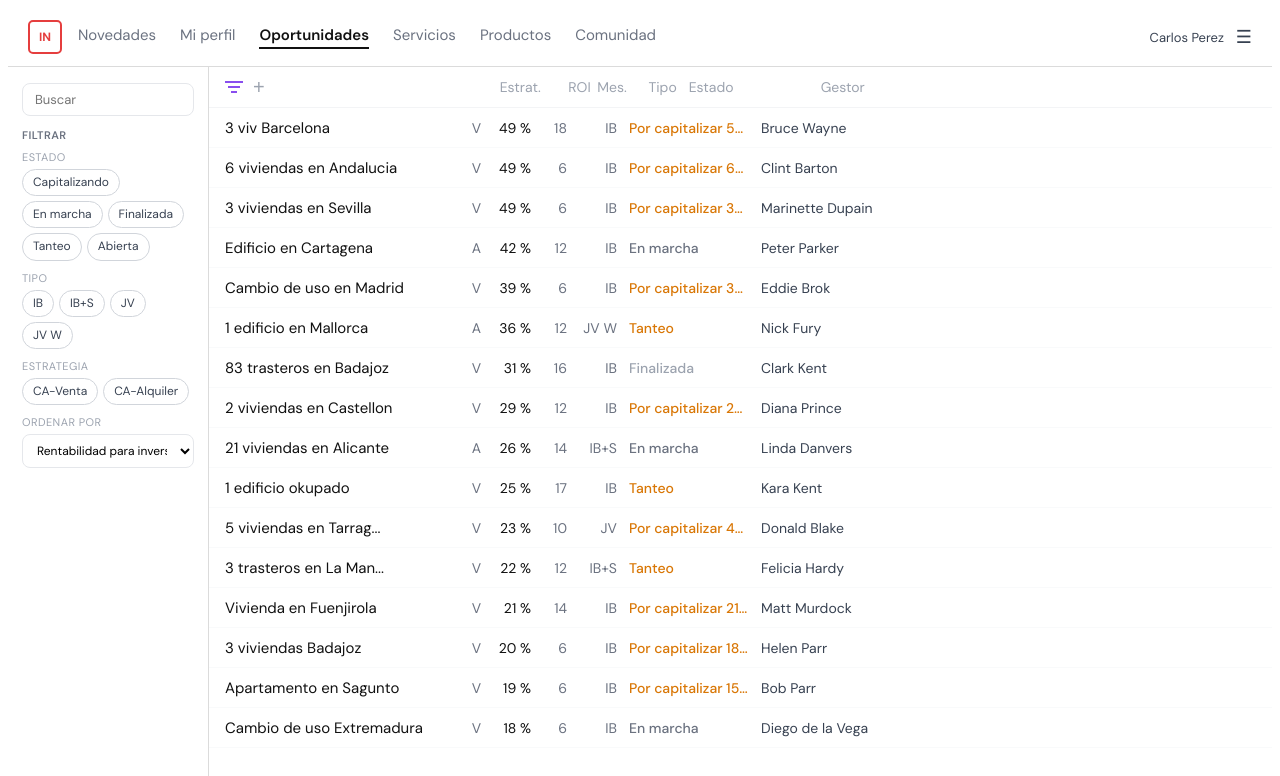
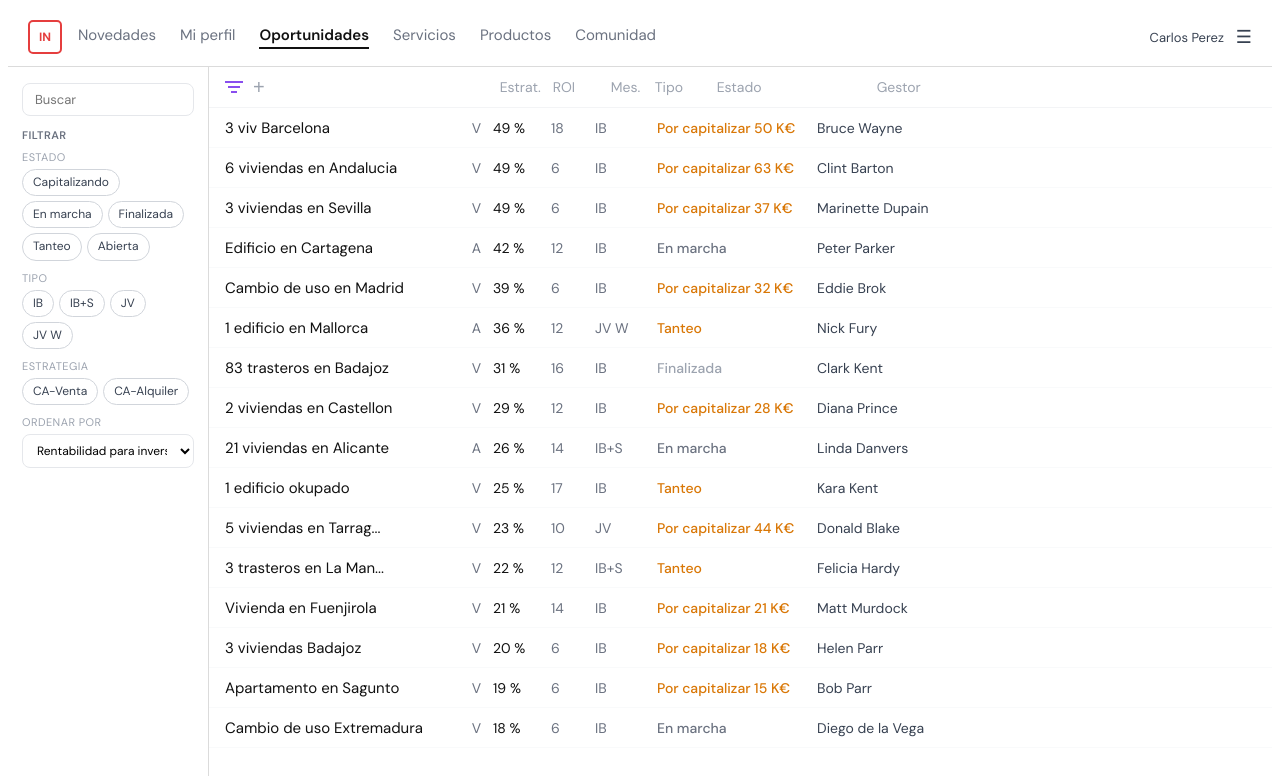
Before and after one commit to carlosperez-glitch/in-oportunidades, a React (Vite) app: page / in a window 1280 px wide. Shown: the top 776 px of the page. Built offline with nearby package versions, Linux system fonts and the light colour scheme.

Commit message:
style: alineación cabeceras/filas, estado ancho fijo 148px sin ellipsis

```diff
--- a/src/components/Lista.jsx
+++ b/src/components/Lista.jsx
@@ -46,10 +46,10 @@ export default function Lista({ filtradas, selected, setSelected, isDesktop, tot
         {/* Cabeceras */}
         <div style={{ display: "flex", alignItems: "center", fontSize: 14, color: "#9ca3af" }}>
           <span style={{ width: 46, textAlign: "right" }}>Estrat.</span>
-          <span style={{ width: 50, textAlign: "right" }}>ROI</span>
-          <span style={{ width: 36, textAlign: "right" }}>Mes.</span>
-          <span style={{ width: 50, textAlign: "right" }}>Tipo</span>
-          {isDesktop && <span style={{ width: 120, paddingLeft: 12 }}>Estado</span>}
+          <span style={{ width: 50, paddingLeft: 12, textAlign: "left" }}>ROI</span>
+          <span style={{ width: 36, paddingLeft: 8, textAlign: "left" }}>Mes.</span>
+          <span style={{ width: 50, paddingLeft: 8, textAlign: "left" }}>Tipo</span>
+          {isDesktop && <span style={{ width: 148, paddingLeft: 12, textAlign: "left" }}>Estado</span>}
           {isDesktop && <span style={{ width: 170, paddingLeft: 12 }}>Gestor</span>}
         </div>
       </div>
@@ -78,11 +78,11 @@ export default function Lista({ filtradas, selected, setSelected, isDesktop, tot
             </div>
             <div style={{ display: "flex", alignItems: "center", flexShrink: 0 }}>
               <span style={{ width: 46, textAlign: "right", fontSize: 14, color: "#6b7280" }}>{op.estrategia}</span>
-              <span style={{ width: 50, textAlign: "right", fontSize: 14, fontWeight: 400, color: "#111" }}>{op.roi} %</span>
-              <span style={{ width: 36, textAlign: "right", fontSize: 14, color: "#6b7280" }}>{op.meses}</span>
-              <span style={{ width: 50, textAlign: "right", fontSize: 14, color: "#6b7280" }}>{op.tipo}</span>
+              <span style={{ width: 50, paddingLeft: 12, textAlign: "left", fontSize: 14, fontWeight: 400, color: "#111" }}>{op.roi} %</span>
+              <span style={{ width: 36, paddingLeft: 8, textAlign: "left", fontSize: 14, color: "#6b7280" }}>{op.meses}</span>
+              <span style={{ width: 50, paddingLeft: 8, textAlign: "left", fontSize: 14, color: "#6b7280" }}>{op.tipo}</span>
               {isDesktop && (
-                <span style={{ width: 120, paddingLeft: 12, fontSize: 14, color: estadoColor[op.estado] || "#374151", fontWeight: 500, whiteSpace: "nowrap", overflow: "hidden", textOverflow: "ellipsis", display: "inline-block" }}>
+                <span style={{ width: 148, paddingLeft: 12, fontSize: 14, color: estadoColor[op.estado] || "#374151", fontWeight: 500, whiteSpace: "nowrap" }}>
                   {op.porCapitalizar ? "Por capitalizar " + op.porCapitalizar + " K€" : op.estado}
                 </span>
               )}
```
